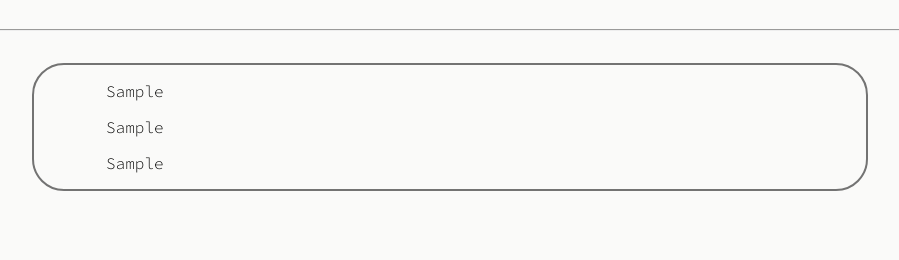
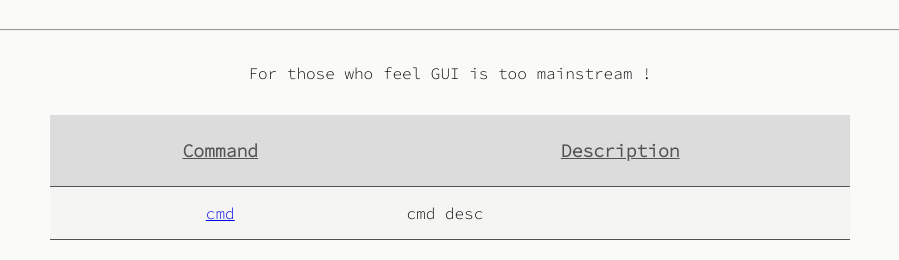
Before and after one commit to tridib2003/cmd-aid, a plain HTML site: page index.html in a window 1280 px wide. Shown: the part 80-340 px from the top of the page, without its empty margins (190-1089 px from the left). Drawn offline with Linux system fonts and the light colour scheme.

Commit message:
feat: Add index table

```diff
--- a/index.html
+++ b/index.html
@@ -13,13 +13,29 @@
 
     <hr>
 
-    <div class="container container-idx container-idx-box">
+    <div class="container container-idx">
+        <p style="text-align: center; margin-bottom: 2rem;">For those who feel GUI is too mainstream !</p>
+    </div>
 
-        <ul class="ul-remove-decor">
-            <li class= "ul-spacing">Sample</li>
-            <li class= "ul-spacing">Sample</li>
-            <li class= "ul-spacing">Sample</li>
-        </ul>
+    <div class="container container-idx">
+
+        <!-- <ul class="ul-remove-decor">
+            <li class= "ul-spacing"><a class="link-idx" href="/">help</li>
+        </ul> -->
+
+        <table class="table-idx">
+
+            <tr>
+                <th>Command</th>
+                <th>Description</th>
+            </tr>
+
+            <tr>
+                <td><a href="/">cmd</a></td>
+                <td>cmd desc</td>
+            </tr>
+
+        </table>
 
     </div>
 
--- a/styles.css
+++ b/styles.css
@@ -58,3 +58,48 @@ hr {
 .ul-spacing {
     margin: 1rem;
 }
+
+/* links */
+
+.link-idx {
+    text-decoration: none;
+}
+
+/* tables */
+
+.table-idx {
+    border-collapse: collapse;
+    width: 100%;
+}
+
+.table-idx th {
+    color: var(--primary-text-color);
+    background-color: gainsboro;
+    border-bottom: solid;
+    border-width: 1px;
+    border-color: var(--primary-text-color);
+    padding: 1.5rem;
+    text-align: center;
+    text-decoration: underline;
+    font-size: large;
+
+}
+
+.table-idx td {
+    border-bottom: solid;
+    border-width: 1px;
+    border-color: var(--primary-text-color);
+    padding: 1rem;
+}
+
+.table-idx tr:nth-child(even) {
+    background-color: #F5F5F4;
+}
+
+.table-idx tr:hover {
+    background-color:#E7E5E4;
+}
+
+.table-idx td:nth-child(1) {
+    text-align: center;
+}
```
